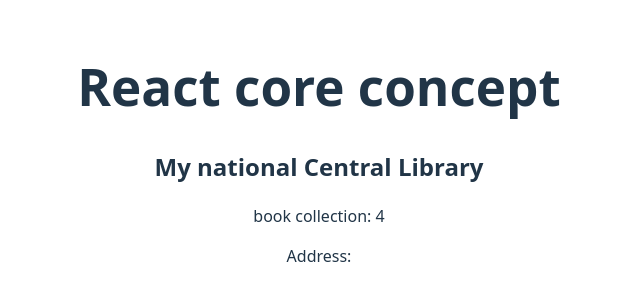
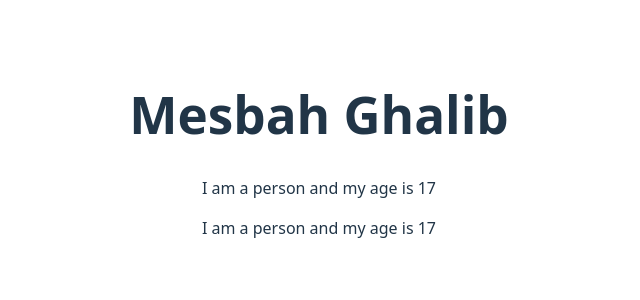
Before and after one commit to CreativeGhalib/react-js, a React (Vite) app: page / in a window 1280 px wide. Shown: the part 246-546 px from the top of the page, without its empty margins (321-961 px from the left). Built offline with nearby package versions, Linux system fonts and the light colour scheme.

Commit message:
revising lessons from 31.3 with examples

```diff
--- a/src/App.jsx
+++ b/src/App.jsx
@@ -1,31 +1,17 @@
-import { useState } from 'react'
-import reactLogo from './assets/react.svg'
-import viteLogo from '/vite.svg'
-import Library from './library';
-import './App.css'
+import './App.css';
 
 function App() {
-  const books = [
-    { id: 1, name: 'The Great Gatsby', price: 10.99 },
-    { id: 1, name: 'The vue book', price: 11.99 },
-    { id: 1, name: 'The react nbook', price: 12.99 },
-    { id: 1, name: 'The book book', price: 12.99 },
-  ];
-
-
-
   return (
     <>
-
-      <h1>React core concept</h1>
-      <Library books={books}></Library>
-
-
-
-
+      <h1>Mesbah Ghalib</h1>
+      <Person></Person>
+      <Person></Person>
 
     </>
-  )
+  );
 }
-
-export default App
+function Person() {
+  const age = 17;
+  return <p>I am a person and my age is {age}</p>;
+}
+export default App;
```
